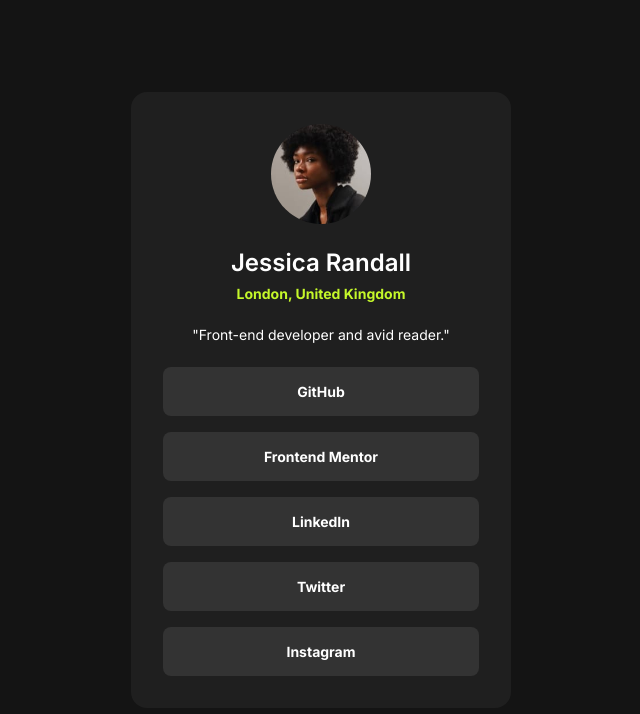
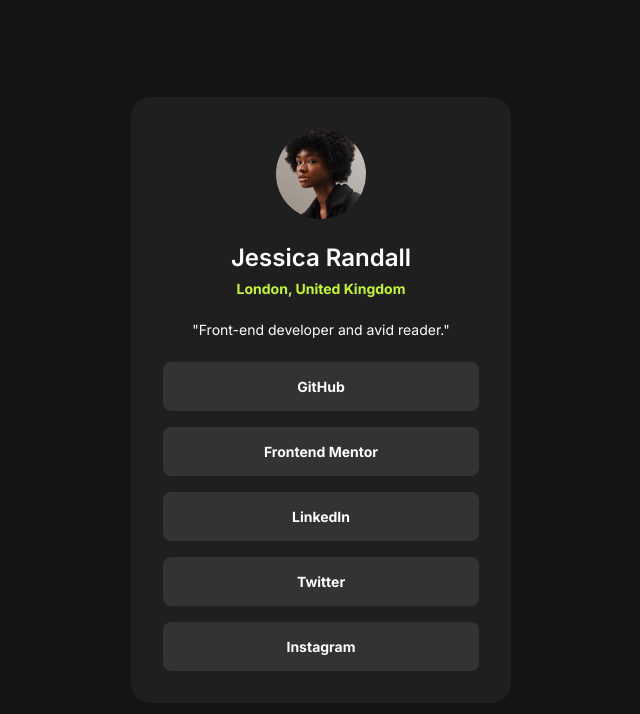
Before and after one commit to CrazyWizard04/social-links-profile, a plain HTML site: page index.html in a window 1280 px wide. Shown: the whole page, without its empty margins (319-959 px from the left). Drawn offline with Linux system fonts and the light colour scheme.

Commit message:
Update README.md & Remove old font importing

```diff
--- a/index.html
+++ b/index.html
@@ -2,10 +2,7 @@
 <html lang="en">
   <head>
     <meta charset="UTF-8" />
-    <meta
-      name="viewport"
-      content="width=device-width, user-scalable=no, initial-scale=1.0, maximum-scale=1.0, minimum-scale=1.0"
-    />
+    <meta name="viewport" content="width=device-width,initial-scale=1.0" />
     <meta http-equiv="X-UA-Compatible" content="ie=edge" />
 
     <link rel="preconnect" href="https://fonts.googleapis.com" />
@@ -15,30 +12,30 @@
       rel="stylesheet"
     />
 
-    <link rel="icon" type="image/png" href="images/favicon-32x32.png" />
+    <link rel="icon" type="image/png" size="32x32" href="images/favicon-32x32.png" />
     <link rel="stylesheet" href="styles/css/index.css" />
     <title>Social Links Profile</title>
   </head>
   <body>
-    <article>
+    <main>
       <div class="profile">
-        <img src="images/avatar-jessica.jpeg" alt="avatar" />
+        <img src="images/avatar-jessica.jpeg" alt="avatar" class="avatar" />
 
-        <div>
-          <h1>Jessica Randall</h1>
-          <span>London, United Kingdom</span>
+        <div class="profile-details">
+          <h1 class="name">Jessica Randall</h1>
+          <p class="location">London, United Kingdom</p>
         </div>
 
-        <p class="quote">"Front-end developer and avid reader."</p>
+        <p class="description">"Front-end developer and avid reader."</p>
       </div>
 
       <div class="social-links">
-        <button><a href="#" tabindex="-1">GitHub</a></button>
-        <button><a href="#" tabindex="-1">Frontend Mentor</a></button>
-        <button><a href="#" tabindex="-1">LinkedIn</a></button>
-        <button><a href="#" tabindex="-1">Twitter</a></button>
-        <button><a href="#" tabindex="-1">Instagram</a></button>
+        <a href="#">GitHub</a>
+        <a href="#">Frontend Mentor</a>
+        <a href="#">LinkedIn</a>
+        <a href="#">Twitter</a>
+        <a href="#">Instagram</a>
       </div>
-    </article>
+    </main>
   </body>
 </html>
--- a/styles/css/index.css
+++ b/styles/css/index.css
@@ -1,12 +1,20 @@
 :root {
-  --green: hsl(75, 94%, 57%);
-  --white: hsl(0, 0%, 100%);
+  --color-green: hsl(75, 94%, 57%);
+  --color-white: hsl(0, 0%, 100%);
 
-  --grey-700: hsl(0, 0%, 20%);
-  --grey-800: hsl(0, 0%, 12%);
-  --grey-900: hsl(0, 0%, 8%);
+  --color-grey-700: hsl(0, 0%, 20%);
+  --color-grey-800: hsl(0, 0%, 12%);
+  --color-grey-900: hsl(0, 0%, 8%);
 
-  --font-paragraph: 14px;
+  --fs-base: 0.875rem;
+  --fs-name: 1.5rem;
+
+  --fw-regular: 400;
+  --fw-semibold: 600;
+  --fw-bold: 700;
+
+  --ff-inter: "Inter", sans-serif;
+  --card-container: 23.75rem;
 }
 
 * {
@@ -19,21 +27,27 @@
 
 body {
   min-height: 100vh;
-  background-color: var(--grey-900);
   display: flex;
   align-items: center;
   justify-content: center;
+  padding: 3rem 1rem;
+
+  font-size: var(--fs-base);
+  font-weight: var(--fw-bold);
+  color: var(--color-white);
+  background-color: var(--color-grey-900);
 }
 
-article {
-  background-color: var(--grey-800);
-  max-width: 380px;
+main {
+  max-width: var(--card-container);
   width: 100%;
-  padding: clamp(28px, 2.5vw, 36px);
-  border-radius: 16px;
+  padding: clamp(1.75rem, 2.5vw, 2rem);
+  border-radius: 1.25rem;
+  background-color: var(--color-grey-800);
+
   display: flex;
   flex-direction: column;
-  animation: slide-in 0.5s ease-out;
+  animation: slide-in 0.6s ease;
 }
 
 .profile {
@@ -41,76 +55,69 @@
   flex-direction: column;
   align-items: center;
   justify-content: center;
-  gap: 24px;
+  gap: 1.5rem;
 }
 
-img {
+.avatar {
   border-radius: 100%;
-  width: 100px;
-  height: 100px;
+  width: 90px;
+  height: 90px;
 }
 
-.profile div {
+.profile-details {
   display: flex;
   flex-direction: column;
   align-items: center;
   justify-content: center;
-  gap: 8px;
+  gap: 0.5rem;
 }
 
-h1 {
-  color: var(--white);
-  font-size: 1.5em;
-  font-weight: 600;
+.name {
+  font-size: var(--fs-name);
+  font-weight: var(--fw-semibold);
 }
 
-span {
-  color: var(--green);
-  font-size: var(--font-paragraph);
-  font-weight: 700;
+.location {
+  color: var(--color-green);
 }
 
-p {
-  color: var(--white);
-  font-size: var(--font-paragraph);
+.description {
+  font-weight: var(--fw-regular);
 }
 
 .social-links {
   display: flex;
   flex-direction: column;
-  gap: 16px;
-  width: 100%;
-  margin-top: 24px;
+  gap: 1rem;
+  margin-top: 1.5rem;
 }
 
-button {
-  background-color: var(--grey-700);
-  border: none;
-  border-radius: 8px;
-  padding: 16px 20px;
+.social-links a {
+  background-color: var(--color-grey-700);
+  color: var(--color-white);
+  text-align: center;
+  text-decoration: none;
+  border-radius: 0.5rem;
+  padding: 1rem 1.25rem;
   cursor: pointer;
 }
 
-button:hover {
-  background-color: var(--green);
-  transform: scale(1.04);
+.social-links a:hover {
+  background-color: var(--color-green);
+  color: var(--color-grey-900);
+  transform: scale(1.03);
   transition-duration: 0.6s;
 }
 
-button:focus-visible {
-  outline: 2px solid var(--green);
+.social-links a:focus-visible {
+  outline: 2px solid var(--color-green);
+  outline-offset: 0.25rem;
 }
 
-button a {
-  color: var(--white);
-  font-size: var(--font-paragraph);
-  font-weight: 700;
-  text-decoration: none;
-}
-
-button:hover a {
-  color: var(--grey-900);
-  transition-duration: 0.6s;
+@media (min-width: 48rem) {
+  body {
+    padding: 0;
+  }
 }
 
 @keyframes slide-in {
--- a/styles/tailwindcss/index.css
+++ b/styles/tailwindcss/index.css
@@ -8,23 +8,15 @@
   --color-grey-800: hsl(0, 0%, 12%);
   --color-grey-900: hsl(0, 0%, 8%);
 
-  --text-paragraph: 14px;
   --font-inter: "Inter", sans-serif;
+  --padding-card: clamp(1.75rem, 2.5vw, 2rem);
 
-  --padding-card: clamp(28px, 2.5vw, 36px);
-  --animate-slide-in: slide-in 0.5s ease-out;
+  --card-container: 23.75rem;
+  --animate-slide-in: slide-in 0.6s ease;
 }
 
 @utility flex-center {
   @apply flex items-center justify-center;
-}
-
-@utility btn-hover {
-  @apply hover:bg-green hover:scale-[1.04] hover:duration-[0.6s];
-}
-
-@utility btn-focus {
-  @apply focus:outline-2 outline-green;
 }
 
 @layer base {
@@ -33,47 +25,53 @@
   }
 
   body {
-    @apply min-h-screen bg-grey-900 flex-center;
+    @apply min-h-screen flex-center px-4 py-12 md:p-0 text-sm font-bold text-white bg-grey-900;
   }
 
-  article {
-    @apply bg-grey-800 max-w-[380px] w-full p-card rounded-xl flex flex-col animate-slide-in;
+  main {
+    @apply max-w-[var(--card-container)] w-full p-card rounded-2xl bg-grey-800 flex flex-col animate-slide-in;
+  }
+}
+
+@layer components {
+  .profile {
+    @apply flex-center flex-col gap-6;
   }
 
-  .profile {
-    @apply flex-center flex-col gap-5;
+  .avatar {
+    @apply rounded-full h-[90px] w-[90px];
   }
 
-  img {
-    @apply rounded-full h-[100px] w-[100px];
-  }
-
-  .profile div {
+  .profile-details {
     @apply flex-center flex-col gap-1;
   }
 
-  h1 {
-    @apply text-white text-2xl font-[600];
+  .name {
+    @apply text-2xl font-semibold;
   }
 
-  span {
-    @apply text-green text-paragraph font-[700];
+  .location {
+    @apply text-green;
   }
 
-  p {
-    @apply text-white text-paragraph;
+  .description {
+    @apply font-normal;
   }
 
   .social-links {
-    @apply flex flex-col gap-4 w-full mt-5;
+    @apply flex flex-col gap-4 mt-5;
   }
 
-  button {
-    @apply bg-grey-700 border-0 rounded-md px-4 py-3 cursor-pointer btn-hover btn-focus;
+  .social-links a {
+    @apply bg-grey-700 text-white text-center decoration-0 rounded-md px-5 py-4 cursor-pointer;
   }
 
-  button a {
-    @apply text-white text-paragraph font-[700] decoration-0 hover:text-grey-900 hover:duration-[0.6s];
+  .social-links a:hover {
+    @apply bg-green text-grey-900 scale-[1.03] duration-[0.6s];
+  }
+
+  .social-links a:focus-visible {
+    @apply outline-2 outline-offset-2 outline-green;
   }
 }
 
```
Also changed, not shown: styles/tailwindcss/output.css, 1 other file.
